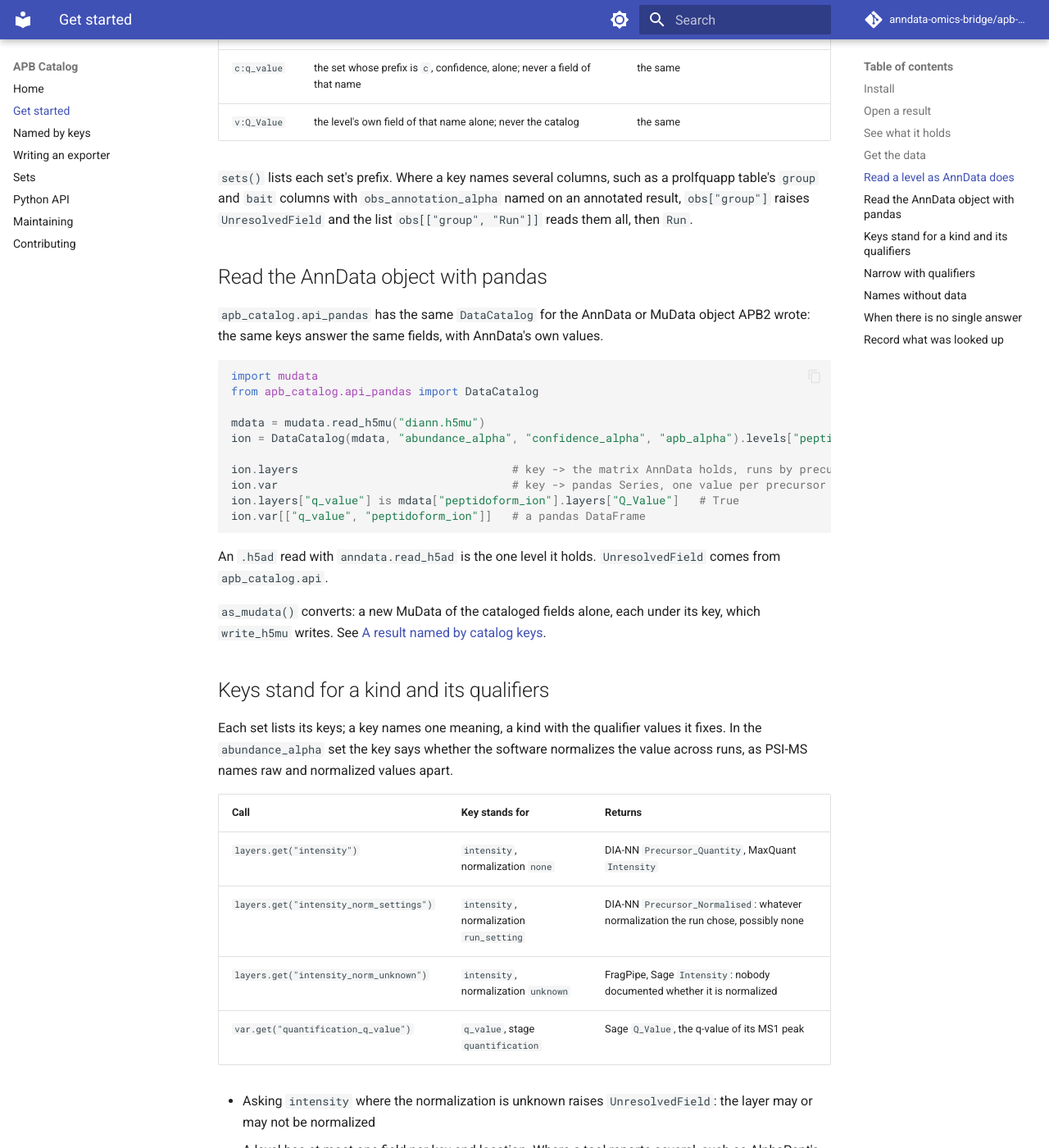
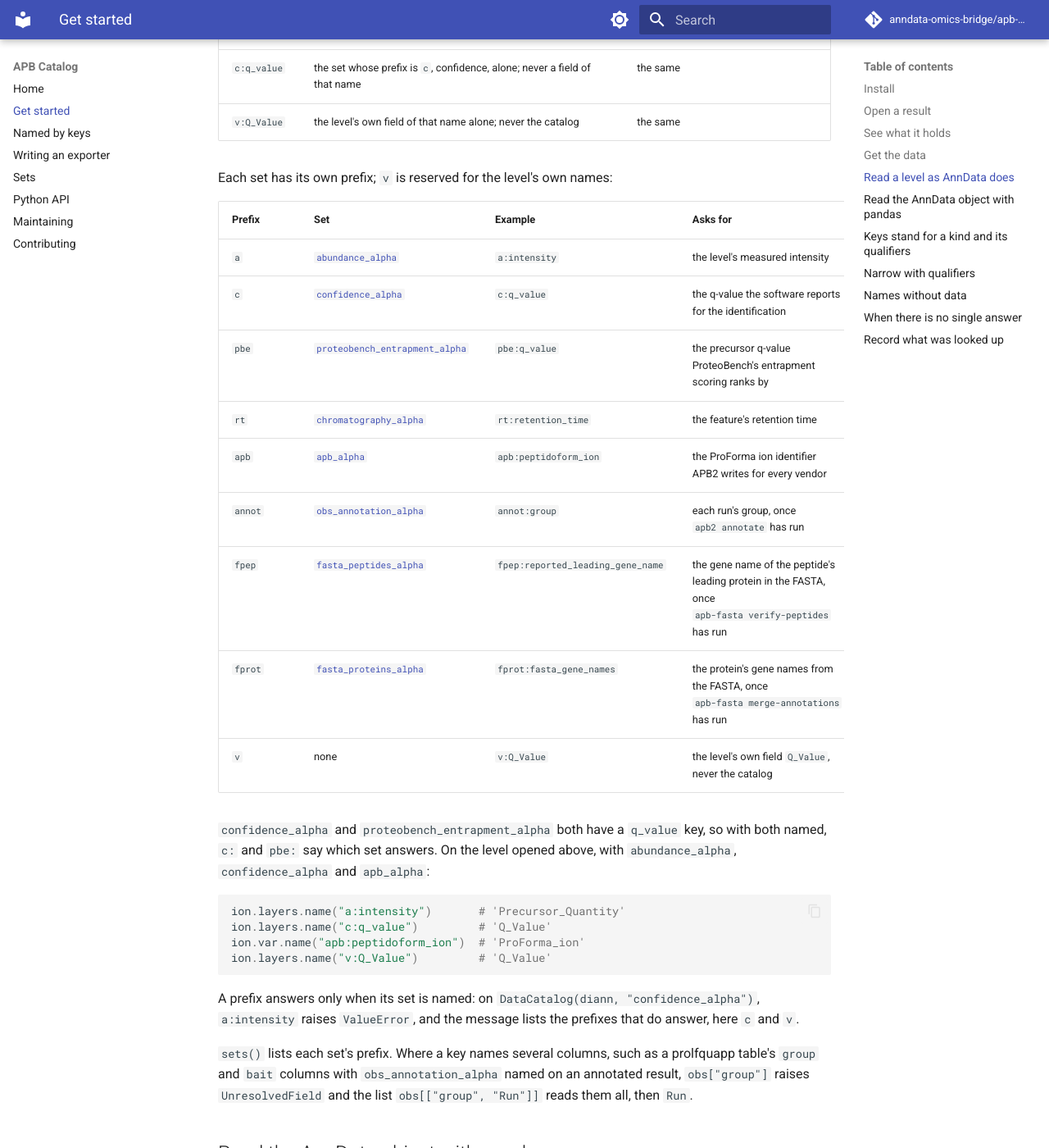
Before and after one commit to anndata-omics-bridge/apb-catalog, an MkDocs documentation site: the page built from docs/getting-started.md, in a window 1280 px wide and 1400 px high, scrolled down 3066 px. Shown: the whole window at 82% size. Built offline with MkDocs 1.6.1 and Material for MkDocs 9.7.7, drawn with Linux system fonts in a browser that asks for light colours; comment, search, counter and statistics services are not loaded.

Commit message:
docs: every set's prefix in Get started, with an example key each and tested lookups
Assisted-by: AI coding agent

````diff
--- a/docs/getting-started.md
+++ b/docs/getting-started.md
@@ -135,6 +135,31 @@ A name that is neither a key nor the level's own raises `KeyError`, as cf_xarray
 | `c:q_value` | the set whose prefix is `c`, confidence, alone; never a field of that name | the same |
 | `v:Q_Value` | the level's own field of that name alone; never the catalog | the same |
 
+Each set has its own prefix; `v` is reserved for the level's own names:
+
+| Prefix | Set | Example | Asks for |
+| --- | --- | --- | --- |
+| `a` | [`abundance_alpha`](sets.md#abundance_alpha) | `a:intensity` | the level's measured intensity |
+| `c` | [`confidence_alpha`](sets.md#confidence_alpha) | `c:q_value` | the q-value the software reports for the identification |
+| `pbe` | [`proteobench_entrapment_alpha`](sets.md#proteobench_entrapment_alpha) | `pbe:q_value` | the precursor q-value ProteoBench's entrapment scoring ranks by |
+| `rt` | [`chromatography_alpha`](sets.md#chromatography_alpha) | `rt:retention_time` | the feature's retention time |
+| `apb` | [`apb_alpha`](sets.md#apb_alpha) | `apb:peptidoform_ion` | the ProForma ion identifier APB2 writes for every vendor |
+| `annot` | [`obs_annotation_alpha`](sets.md#obs_annotation_alpha) | `annot:group` | each run's group, once `apb2 annotate` has run |
+| `fpep` | [`fasta_peptides_alpha`](sets.md#fasta_peptides_alpha) | `fpep:reported_leading_gene_name` | the gene name of the peptide's leading protein in the FASTA, once `apb-fasta verify-peptides` has run |
+| `fprot` | [`fasta_proteins_alpha`](sets.md#fasta_proteins_alpha) | `fprot:fasta_gene_names` | the protein's gene names from the FASTA, once `apb-fasta merge-annotations` has run |
+| `v` | none | `v:Q_Value` | the level's own field `Q_Value`, never the catalog |
+
+`confidence_alpha` and `proteobench_entrapment_alpha` both have a `q_value` key, so with both named, `c:` and `pbe:` say which set answers. On the level opened above, with `abundance_alpha`, `confidence_alpha` and `apb_alpha`:
+
+```python
+ion.layers.name("a:intensity")       # 'Precursor_Quantity'
+ion.layers.name("c:q_value")         # 'Q_Value'
+ion.var.name("apb:peptidoform_ion")  # 'ProForma_ion'
+ion.layers.name("v:Q_Value")         # 'Q_Value'
+```
+
+A prefix answers only when its set is named: on `DataCatalog(diann, "confidence_alpha")`, `a:intensity` raises `ValueError`, and the message lists the prefixes that do answer, here `c` and `v`.
+
 `sets()` lists each set's prefix. Where a key names several columns, such as a prolfquapp table's `group` and `bait` columns with `obs_annotation_alpha` named on an annotated result, `obs["group"]` raises `UnresolvedField` and the list `obs[["group", "Run"]]` reads them all, then `Run`.
 
 ## Read the AnnData object with pandas
````
